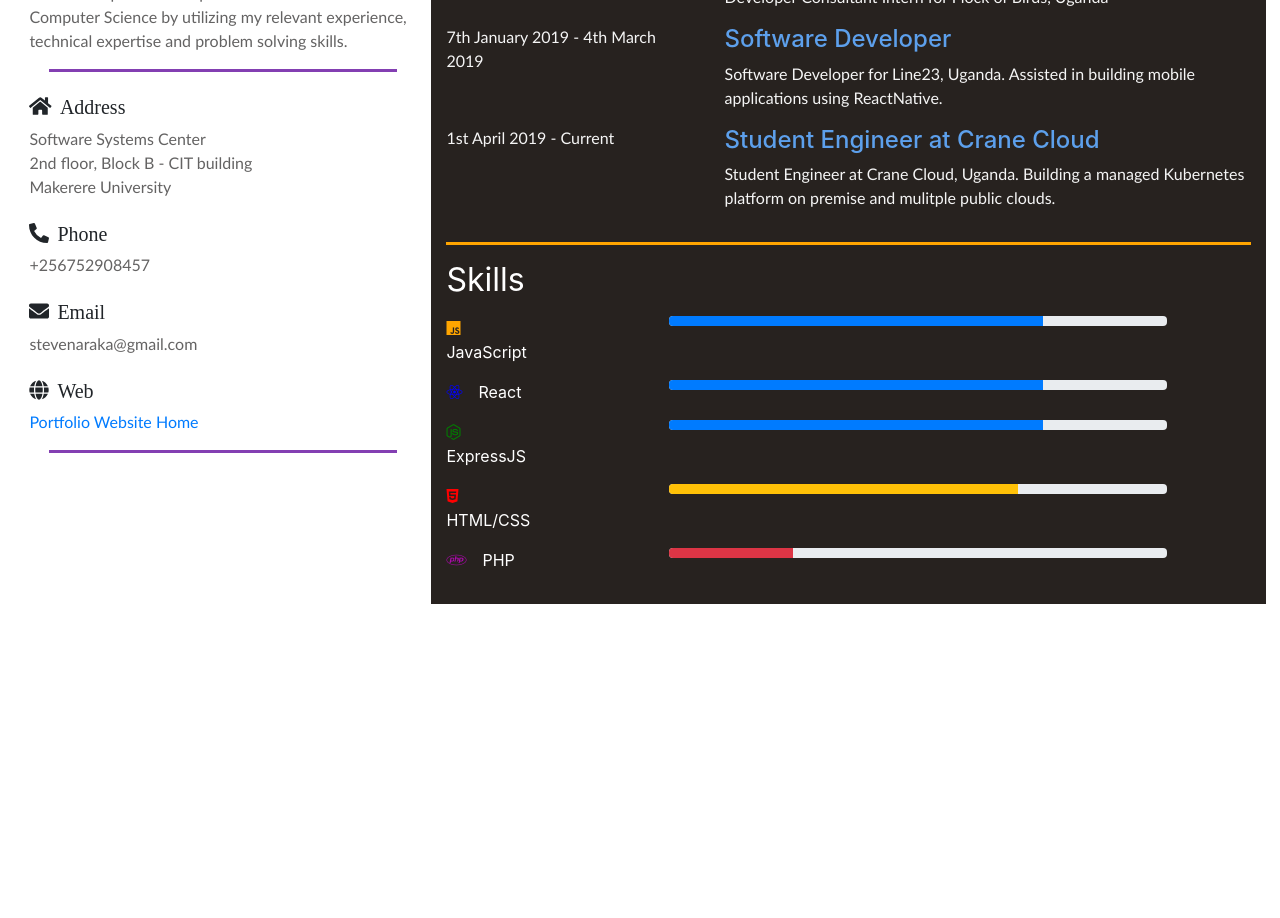
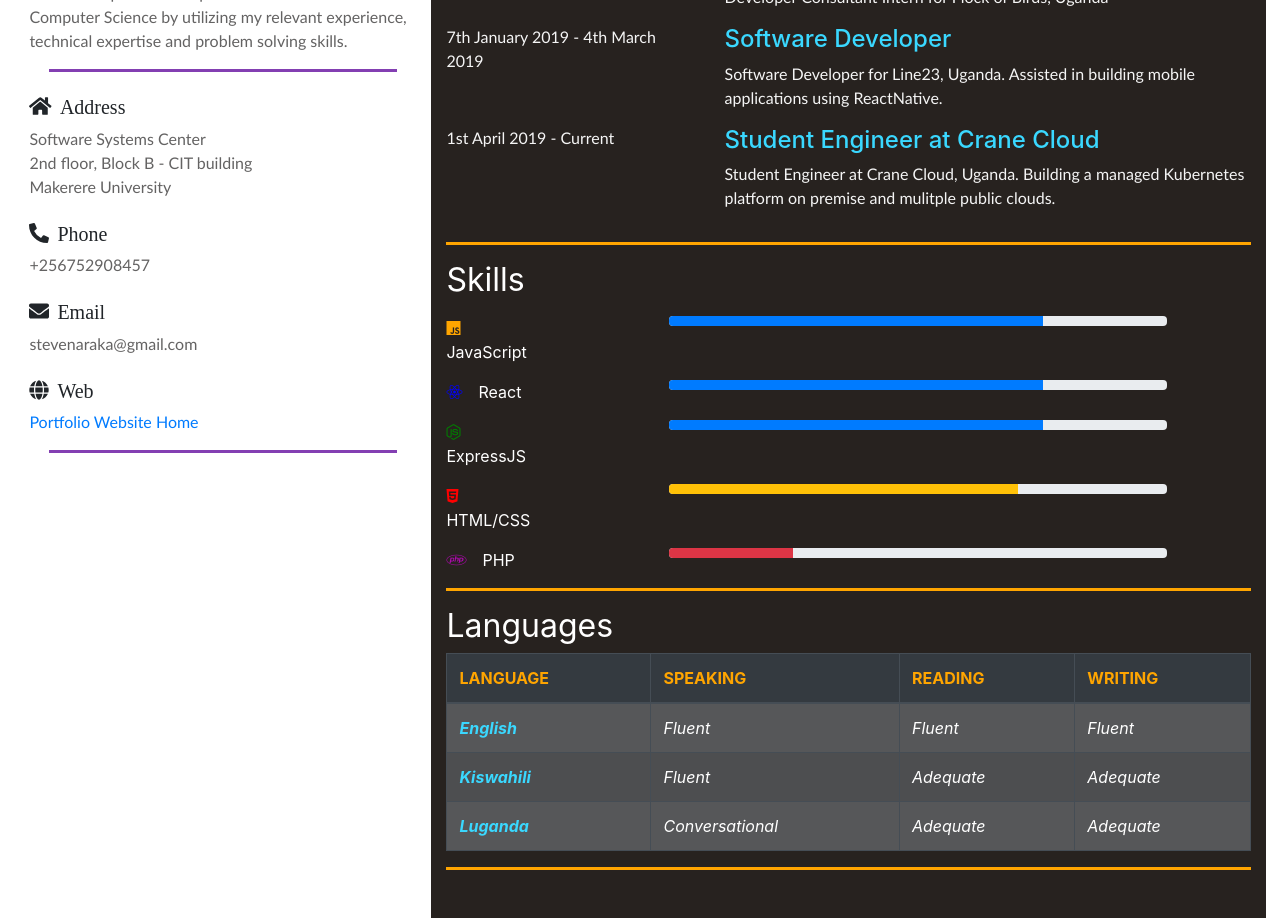
Before and after one commit to StephenAraka/portfolio, a React (Create React App) app: page /portfolio/resume in a window 1280 px wide. Shown: the part 820-1738 px from the top of the page. Before the commit the page ends 1424 px from the top, so only its background shows below. Built offline with nearby package versions, Linux system fonts and the light colour scheme; a web font is replaced by a local one.

Commit message:
add languages

```diff
--- a/src/assets/css/App.css
+++ b/src/assets/css/App.css
@@ -317,5 +317,6 @@ button i {
 }
 
 .resume-right h4 {
-  color: #5da0ec;
+  /* color: #5da0ec; */
+  color: #3ad8ff;
 }
--- /dev/null
+++ b/src/components/resume/Languages.js
@@ -0,0 +1,43 @@
+import React, { Component } from 'react';
+import { Table } from 'reactstrap';
+
+export class Languages extends Component {
+  render() {
+    return (
+      <div>
+        <Table striped bordered dark>
+      <thead>
+        <tr style={{color: 'orange'}}>
+          <th>LANGUAGE</th>
+          <th>SPEAKING</th>
+          <th>READING</th>
+          <th>WRITING</th>
+        </tr>
+      </thead>
+      <tbody style={{fontStyle: 'italic', backgroundColor: '#4d4e50'}}>
+        <tr>
+          <th style={{color: '#3ad8ff'}}>English</th>
+          <td>Fluent</td>
+          <td>Fluent</td>
+          <td>Fluent</td>
+        </tr>
+        <tr>
+          <th style={{color: '#3ad8ff'}}>Kiswahili</th>
+          <td>Fluent</td>
+          <td>Adequate</td>
+          <td>Adequate</td>
+        </tr>
+        <tr>
+          <th style={{color: '#3ad8ff'}}>Luganda</th>
+          <td>Conversational</td>
+          <td>Adequate</td>
+          <td>Adequate</td>
+        </tr>
+      </tbody>
+    </Table>
+      </div>
+    )
+  }
+}
+
+export default Languages;
--- a/src/components/resume/Resume.js
+++ b/src/components/resume/Resume.js
@@ -6,6 +6,7 @@ import { FontAwesomeIcon } from '@fortawesome/react-fontawesome';
 import Education from './Education';
 import Experience from './Experience';
 import Skills from './Skills';
+import Languages from './Languages';
 
 import mandem from '../../assets/img/mandem.png';
 
@@ -48,7 +49,7 @@ experience, technical expertise and problem solving skills.</p>
                 <p>&#115;&#116;&#101;&#118;&#101;&#110;&#097;&#114;&#097;&#107;&#097;&#064;&#103;&#109;&#097;&#105;&#108;&#046;&#099;&#111;&#109;</p>
 
                 <h5><FontAwesomeIcon className='mt-2 mr-2' icon='globe' />Web</h5>
-                <p><Link to='stephenaraka.github.io/portfolio'>Portfolio Website Home</Link></p>
+                <p><Link to='/portfolio'>Portfolio Website Home</Link></p>
                 <hr />
               </Col>
 
@@ -93,7 +94,7 @@ experience, technical expertise and problem solving skills.</p>
                 <Experience
                   startYear='4th June 2018'
                   endYear='10th August 2018'
-                  jobName='Developer Consultant Intern'
+                  jobName='Developer Consultant (Intern)'
                   jobDescription='Developer Consultant Intern for Flock of Birds, Uganda'
                 />
 
@@ -155,6 +156,14 @@ experience, technical expertise and problem solving skills.</p>
                   color='danger'
                 />
 
+                <hr style={{ width: '100%', borderTop: '3px solid orange' }} />
+
+                <h2>Languages </h2>
+
+                <Languages />
+
+                <hr style={{ width: '100%', borderTop: '3px solid orange' }} />
+
               </Col>
             </Row>
           </div>
```
